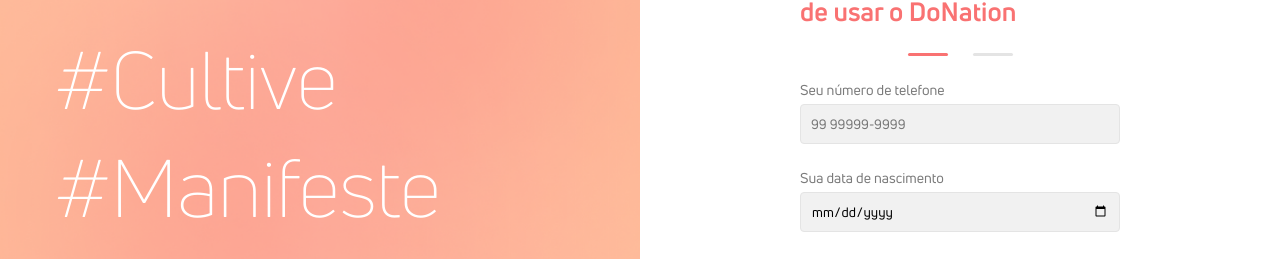
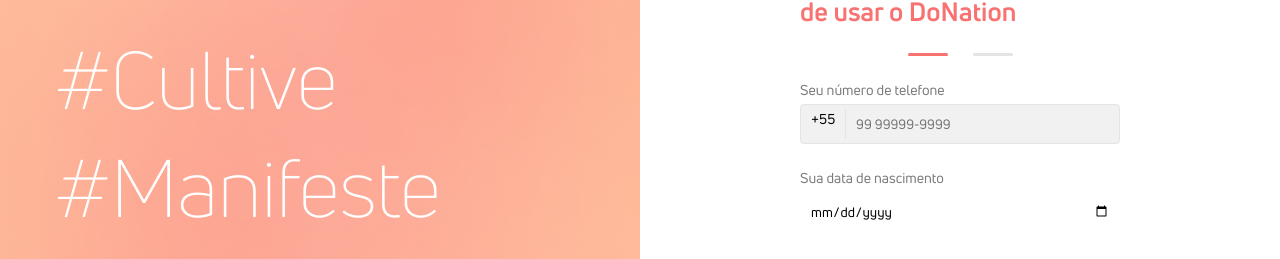
Before and after one commit to phdmhenrique/donation_v2, a React (Vite) app: page /create-account-stageone in a window 1280 px wide. Shown: the part 202-461 px from the top of the page. Built offline with nearby package versions, Linux system fonts and the light colour scheme.

Commit message:
Criação dos inputs da tela de StageOne.jsx com StageInput.jsx, pra fazer o layout.

```diff
--- a/src/Components/CreateAccount/StageOne/StageOne.jsx
+++ b/src/Components/CreateAccount/StageOne/StageOne.jsx
@@ -10,7 +10,7 @@ import RightSide from "../../../Components/RightSide/RightSide.jsx";
 import Footer from "../../../Components/Footer/Footer.jsx";
 import Login from "../../../Components/RightSide/Login/Login.jsx";
 import Button from "../../../Components/Button/Button.jsx";
-import CustomFields from "../../CustomFields/CustomFields.jsx";
+import StageInputs from "../../Stage/StageInputs.jsx";
 import { CustomToastContainer } from "../../Notification/Notification.js";
 
 import imageBanner from "../../../Assets/donation-banner.png";
@@ -91,6 +91,7 @@ function StageOne() {
       type: "tel",
       placeholder: "99 99999-9999",
       name: "cellphone",
+      hasInfo: true,
       value: formData.cellphone,
       onChange: handleChange,
       error: formErrors.cellphone,
@@ -185,10 +186,10 @@ function StageOne() {
             rightsideInputs={
               activeTab === 1
                 ? fieldsConfigsFirstStep.map((config) => (
-                    <CustomFields key={config.name} {...config} />
+                    <StageInputs key={config.name} {...config} />
                   ))
                 : fieldsConfigsSecondStep.map((config) => (
-                    <CustomFields key={config.name} {...config} />
+                    <StageInputs key={config.name} {...config} />
                   ))
             }
             formButtons={[
--- a/src/Components/CustomFields/CustomFields.js
+++ b/src/Components/CustomFields/CustomFields.js
@@ -3,7 +3,30 @@ import styled from "styled-components";
 export const StyledInput = styled.input`
   width: 100%;
   height: 4rem;
-  flex-shrink: 0;
+  padding: 0 1rem;
+  border-radius: 0.4rem;
+  border: 0.1rem solid var(--gray-2);
+  background-color: var(--gray-1);
+  transition: 0.2s ease-in-out;
+
+  &:focus {
+    outline: none;
+    border: 0 solid none;
+    border-radius: 0;
+    border-bottom: 0.1rem solid var(--primary);
+    background-color: var(--white);
+  }
+`;
+
+export const StyledInfo = styled.div`
+  width: 2rem;
+  height: 2rem;
+  background-color: black;
+`;
+
+export const StyledField = styled.div`
+  width: 100%;
+  height: 4rem;
   padding: 0 1rem;
   border-radius: 0.4rem;
   border: 0.1rem solid var(--gray-2);
--- a/src/Components/CustomFields/CustomFields.jsx
+++ b/src/Components/CustomFields/CustomFields.jsx
@@ -3,9 +3,10 @@ import {
   RightsideLabel,
   RightsideInputs,
   StyledInput,
+  StyledEyeIcon,
   StyledSelect,
-  StyledEyeIcon,
   StyledOption,
+  StyledInfo,
 } from "./CustomFields.js";
 import { IoEyeOutline, IoEyeOffOutline } from "react-icons/io5";
 
@@ -14,8 +15,8 @@ const CustomFields = ({
   type,
   placeholder,
   value,
+  name,
   onChange,
-  name,
   options,
   hasIcon,
 }) => {
@@ -42,11 +43,12 @@ const CustomFields = ({
         </StyledSelect>
       ) : (
         <div style={{ position: "relative" }}>
+
           <StyledInput
             type={inputType}
             placeholder={placeholder}
             value={value}
-            onChange={(e) => onChange(name, e.target.value)} // Passa o name junto com o value
+            onChange={(e) => onChange(name, e.target.value)}
           />
 
           {hasIcon && (
--- /dev/null
+++ b/src/Components/Stage/StageInputs.js
@@ -0,0 +1,72 @@
+import styled from "styled-components";
+
+export const StyledInput = styled.input`
+  width: 100%;
+  height: 4rem;
+  padding: 0 1rem;
+  background-color: transparent;
+  transition: 0.2s ease-in-out;
+`;
+
+export const RightsideLabel = styled.label`
+  color: var(--gray-3);
+  font-size: var(--font__14);
+  font-weight: 500;
+  word-wrap: break-word;
+`;
+
+export const RightsideInputs = styled.div`
+  max-width: 32rem;
+  display: flex;
+  flex-direction: column;
+  gap: 0.5rem;
+`;
+
+export const StyledInfo = styled.div`
+    display: flex;
+    width: 4rem;
+    height: 3rem;
+    color: var(--black);
+    font-size: var(--font__14);
+    border-right: .1rem solid var(--gray-2);
+`;
+
+export const StyledField = styled.div`
+    display: flex;
+    width: 100%;
+    height: 4rem;
+    padding: 0 1rem;
+    border-radius: 0.4rem;
+    border: 0.1rem solid var(--gray-2);
+    background-color: var(--gray-1);
+    transition: 0.2s ease-in-out;
+    align-items: center;
+
+  &:focus-within {
+    outline: none;
+    border: 0 solid none;
+    border-radius: 0;
+    border-bottom: 0.1rem solid var(--primary);
+    background-color: var(--white);
+  }
+`;
+
+export const StyledSelect = styled.select`
+  width: 100%;
+  height: 4rem;
+  flex-shrink: 0;
+  padding: 0 0.5rem;
+  border-radius: 0.4rem;
+  border: 0.1rem solid var(--gray-2);
+  background-color: var(--gray-1);
+  transition: 0.2s ease-in-out;
+  color: var(--primary);
+`;
+
+export const StyledOption = styled.option`
+  color: var(--gray-4);
+
+  &:hover {
+    background-color: var(--gray-5) !important;
+  }
+`;
--- /dev/null
+++ b/src/Components/Stage/StageInputs.jsx
@@ -0,0 +1,69 @@
+import React, { useState } from "react";
+import {
+  RightsideLabel,
+  StyledInput,
+  RightsideInputs,
+  StyledInfo,
+  StyledField,
+  StyledSelect,
+  StyledOption,
+} from "./StageInputs.js";
+
+const CustomFields = ({
+  label,
+  type,
+  placeholder,
+  value,
+  name,
+  onChange,
+  options,
+  hasInfo,
+}) => {
+  const [inputType, setInputType] = useState(type);
+
+  const handleInputChange = (value) => {
+    onChange(name, value);
+  };
+
+  return (
+    <RightsideInputs className="rightside-inputs">
+      <RightsideLabel>{label}</RightsideLabel>
+      {type === "select" ? (
+        <StyledSelect
+          onChange={(e) => handleInputChange(e.target.value)}
+          value={value}
+          name={name}
+        >
+          {options.map((option) => (
+            <StyledOption key={option.value} value={option.value}>
+              {option.label}
+            </StyledOption>
+          ))}
+        </StyledSelect>
+      ) : (
+        <>
+          {hasInfo ? (
+            <StyledField>
+              <StyledInfo>+55</StyledInfo>
+              <StyledInput
+                type={inputType}
+                placeholder={placeholder}
+                value={value}
+                onChange={(e) => onChange(name, e.target.value)}
+              />
+            </StyledField>
+          ) : (
+            <StyledInput
+              type={inputType}
+              placeholder={placeholder}
+              value={value}
+              onChange={(e) => onChange(name, e.target.value)}
+            />
+          )}
+        </>
+      )}
+    </RightsideInputs>
+  );
+};
+
+export default CustomFields;
```
